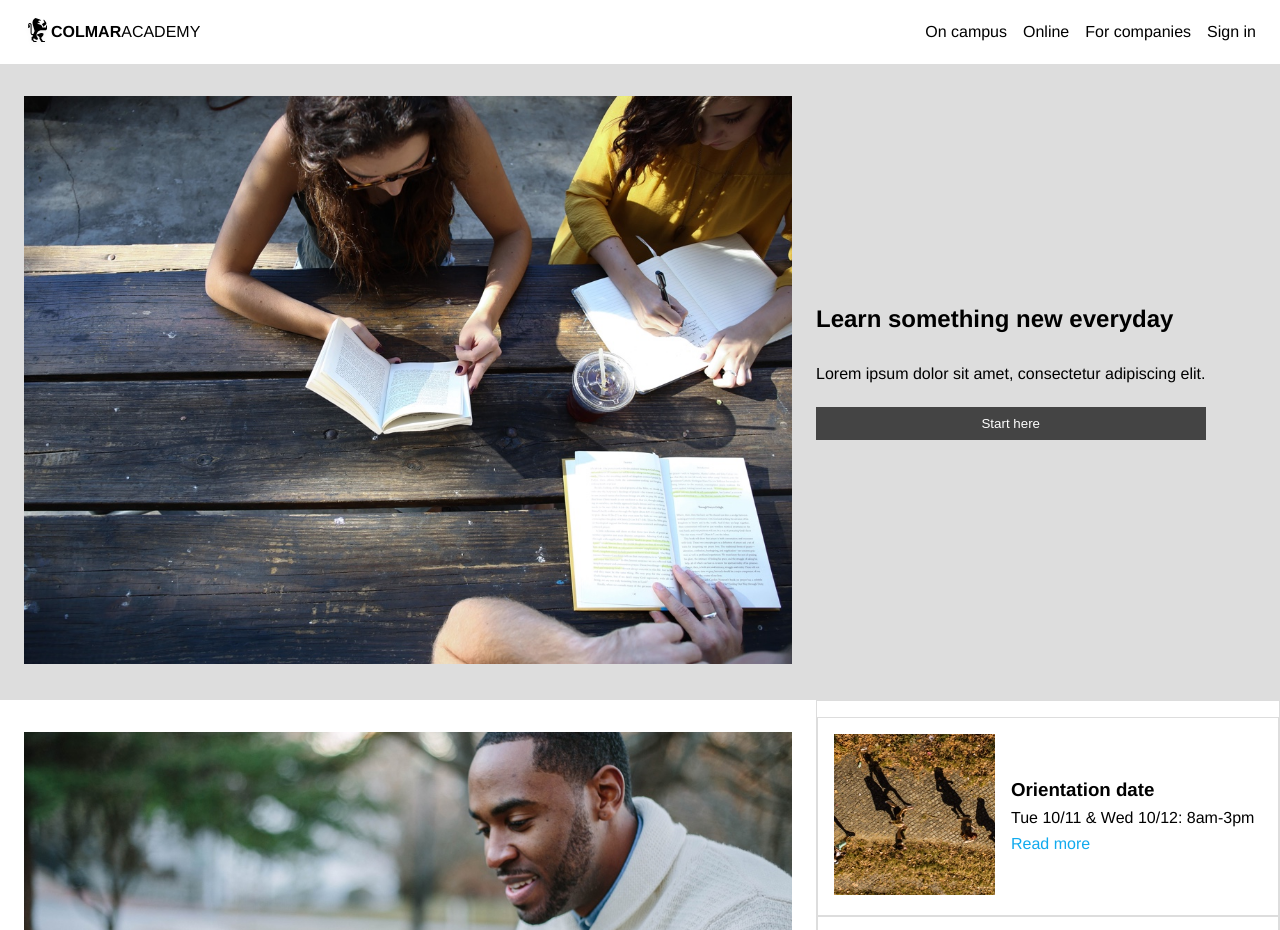
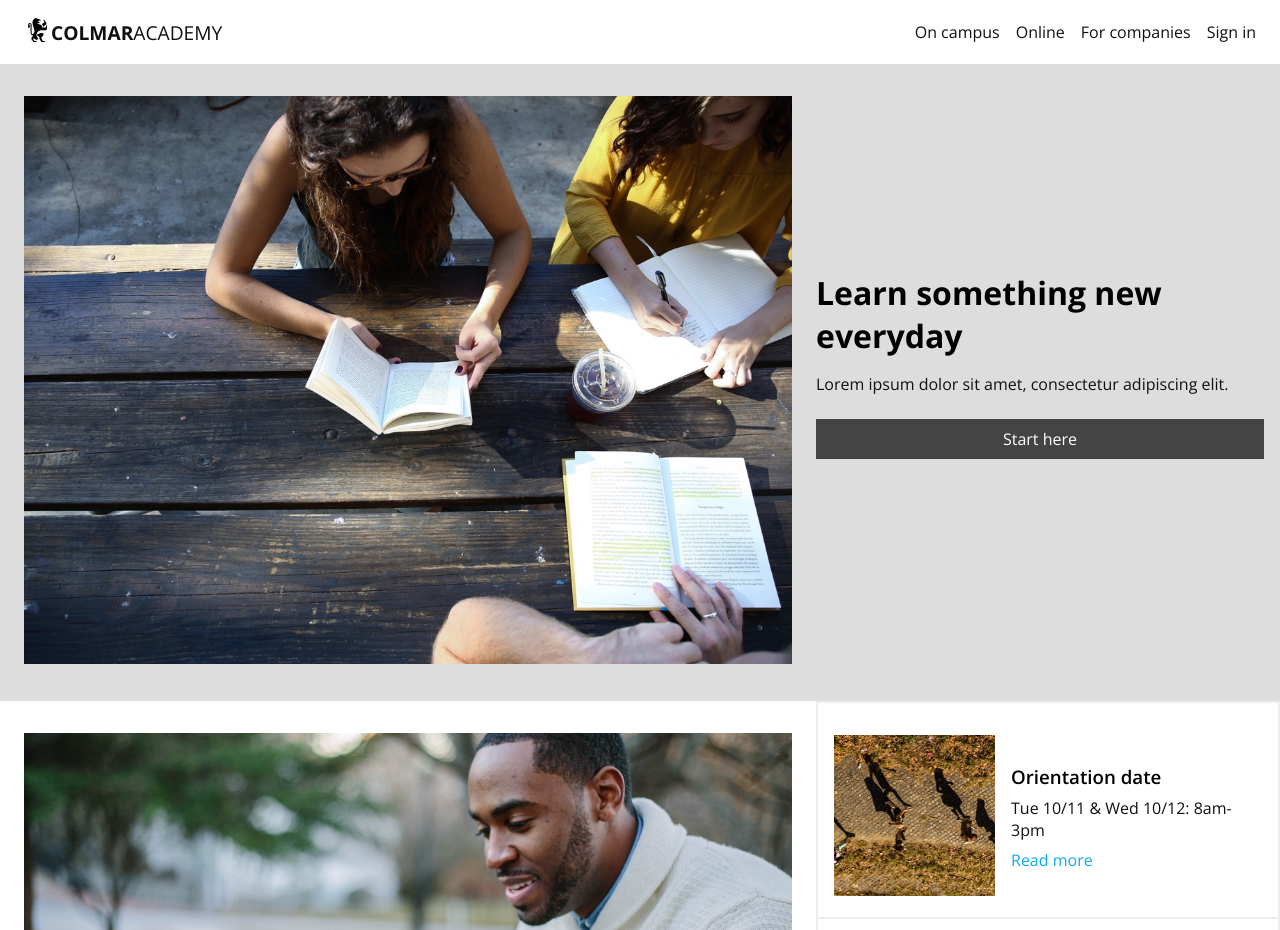
Before and after one commit to nicolas-trujillo/Colmar-Academy, a plain HTML site: page index.html in a window 1280 px wide. Shown: the top 930 px of the page. Drawn offline with nearby package versions, Linux system fonts and the light colour scheme.

Commit message:
Add font styling and finishing touches

```diff
--- a/index.html
+++ b/index.html
@@ -3,12 +3,15 @@
     <head>
         <title>Colmar Academy</title>
         <link href="resources/css/style.css" rel="stylesheet">
+        <link rel="preconnect" href="https://fonts.googleapis.com">
+        <link rel="preconnect" href="https://fonts.gstatic.com" crossorigin>
+        <link href="https://fonts.googleapis.com/css2?family=Open+Sans:ital,wght@0,300..800;1,300..800&display=swap" rel="stylesheet">
     </head>
     <body>
         <header>
             <div class="logo">
                 <img src="resources/media/images/ic-logo.svg">
-                <p><strong>Colmar</strong>Academy</p>
+                <p class="logo-text"><strong>Colmar</strong>Academy</p>
             </div>
             <div class="mobile">
                 <img src="resources/media/images/ic-logo.svg">
--- a/resources/css/style.css
+++ b/resources/css/style.css
@@ -1,12 +1,37 @@
 /* Universal Styles */
 
 html {
-    font-family: Helvetica, Arial, sans-serif;
+    font-family: "Open Sans", Helvetica, Arial, sans-serif;
 }
 
 body {
     margin-left: 0;
     width: 100%;
+}
+
+h1 {
+    font-size: 2rem;
+    font-weight: 700;
+}
+
+h2 {
+    font-size: 1.8rem;
+    font-weight: 650;
+}
+
+h3 {
+    font-weight: 600;
+}
+
+p {
+    font-size: 1rem;
+    font-weight: 350;
+    color: #111
+}
+
+p.logo-text {
+    font-size: 1.2rem;
+    font-weight: 300;
 }
 
 /* Header */
@@ -95,11 +120,11 @@ header .desktop p {
 #start .text-container {
     padding-right: 16px;
     padding-bottom: 50px;
+    max-width: 450px;
 }
 
 #start .text-container h1 {
-    margin-top: 32px;
-    margin-bottom: 32px;
+    margin: 16px 0;
 }
 
 #start .text-container p {
@@ -111,11 +136,17 @@ header .desktop p {
     border-radius: 0;
     background-color: #444;
     border-width: 0px;
-    color: #FFF;
+    transition: all 500ms ease-out 200ms;
+}
+
+#start .text-container button:hover {
+    background-color: #888;
 }
 
 #start .text-container button p {
+    color: #FFF;
     margin: 8px 0;
+    font-family: "Open Sans", Helvetica, Arial, sans-serif;
 }
 
 @media only screen and (max-width: 600px) {
@@ -158,12 +189,12 @@ header .desktop p {
 #featured .small-containers {
     max-width: 40%;
     padding-top: 16px;
-    border: 1px solid #DDD;
+    border: 2px solid #EEE;
 }
 
 #featured .small-container {
     display: flex;
-    border: 1px solid #DDD;
+    border-bottom: 2px solid #EEE;
 }
 
 #featured .small-container.shaded {
@@ -200,7 +231,7 @@ header .desktop p {
     display: inline-flex;
     flex-direction: column;
     justify-content: center;
-    margin-right: 3%;
+    margin: 16px 16px 16px 0;
 }
 
 #featured .small-container .text-container h3 {
@@ -300,7 +331,7 @@ header .desktop p {
 @media only screen and (max-width: 600px) {
     #courses {
         background-color: #FFF;
-        border: 1px solid #DDD;
+        border: 2px solid #EEE;
     }
 
     #courses .desktop {
@@ -400,7 +431,7 @@ header .desktop p {
     display: inline-flex;
     flex-direction: column;
     justify-content: center;
-    margin-right: 3%;
+    margin: 16px 16px 16px 0;
 }
 
 #thesis .small-container .text-container h3 {
@@ -442,7 +473,7 @@ header .desktop p {
 /* Footer */
 
 footer {
-    border-top: 1px solid #DDD;
+    border-top: 2px solid #EEE;
 }
 
 footer .ui {
```
